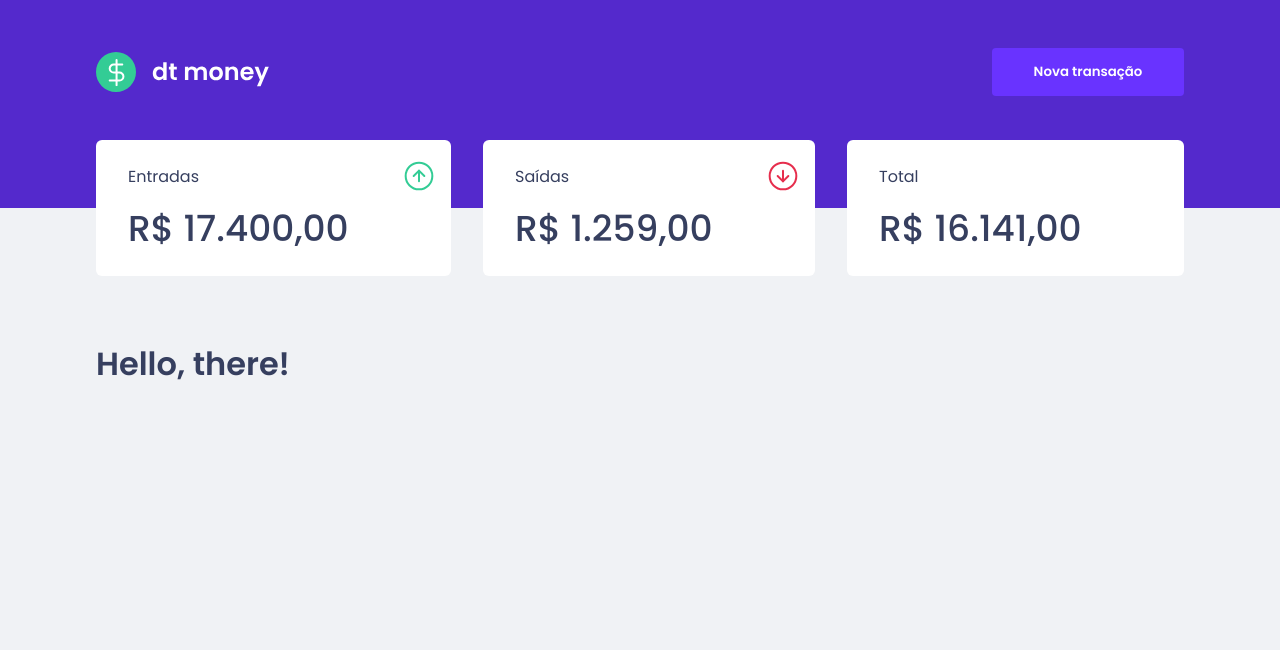
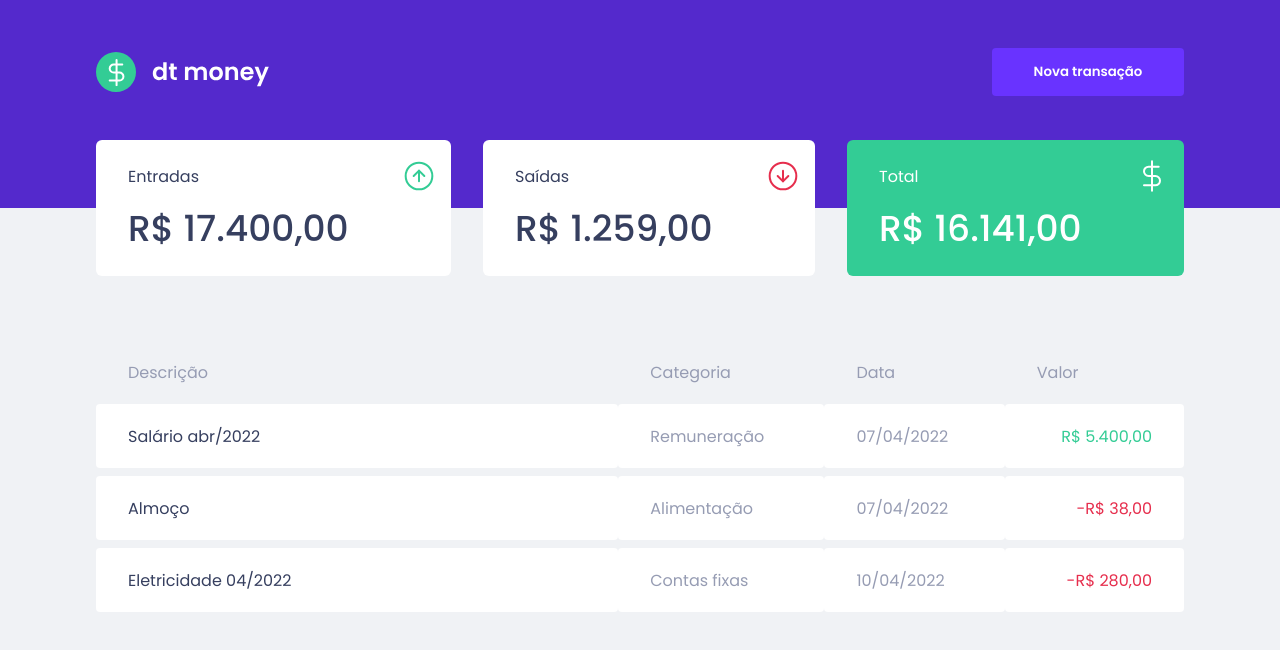
Before and after one commit to juliolmuller/ignite-dt-money, a React (Vite) app: page / in a window 1280 px wide. Shown: the top 650 px of the page. Built offline with nearby package versions, Linux system fonts and the light colour scheme.

Commit message:
feat: create component to display transactions in a list/table

```diff
--- a/src/components/Dashboard.tsx
+++ b/src/components/Dashboard.tsx
@@ -1,4 +1,5 @@
 import { SummaryCard } from '~/components/SummaryCard'
+import { TransactionsTable } from '~/components/TransactionsTable'
 import { Container, Content, Root, Summary } from '~/styles/Dashboard'
 
 
@@ -9,11 +10,16 @@ export function Dashboard() {
         <Summary>
           <SummaryCard amount={17400} icon="income" label="Entradas" />
           <SummaryCard amount={1259} icon="outcome" label="Saídas" />
-          <SummaryCard amount={16141} icon="total" label="Total" />
+          <SummaryCard
+            amount={16141}
+            highlight
+            icon="total"
+            label="Total"
+          />
         </Summary>
 
         <Content>
-          <h1>Hello, there!</h1>
+          <TransactionsTable />
         </Content>
       </Container>
     </Root>
--- a/src/components/SummaryCard.tsx
+++ b/src/components/SummaryCard.tsx
@@ -1,4 +1,5 @@
 import { Amount, Icon, Label, Root } from '~/styles/SummaryCard'
+import { currency } from '~/utils'
 
 export interface SummaryCardProps {
   amount: number
@@ -13,16 +14,11 @@ export function SummaryCard({
   icon,
   label,
 }: SummaryCardProps) {
-  const formattedAmount = new Intl.NumberFormat('pt-BR', {
-    style: 'currency',
-    currency: 'BRL',
-  }).format(Math.abs(amount))
-
   return (
     <Root highlight={highlight}>
       <Icon src={`/img/${icon}.svg`} alt="summary icon" />
       <Label>{label}</Label>
-      <Amount>{formattedAmount}</Amount>
+      <Amount>{currency(amount)}</Amount>
     </Root>
   )
 }
--- /dev/null
+++ b/src/components/TransactionsTable.tsx
@@ -0,0 +1,62 @@
+import {
+  Root,
+  Table,
+  TableBody,
+  TableCell,
+  TableHeader,
+  TableRow,
+} from '~/styles/TransactionsTable'
+import { currency } from '~/utils'
+
+export function TransactionsTable() {
+  const transactions = [
+    {
+      id: 1,
+      title: 'Salário abr/2022',
+      category: 'Remuneração',
+      date: '07/04/2022',
+      amount: 5400,
+    },
+    {
+      id: 2,
+      title: 'Almoço',
+      category: 'Alimentação',
+      date: '07/04/2022',
+      amount: -38,
+    },
+    {
+      id: 3,
+      title: 'Eletricidade 04/2022',
+      category: 'Contas fixas',
+      date: '10/04/2022',
+      amount: -280,
+    },
+  ]
+
+  return (
+    <Root>
+      <Table>
+        <TableHeader>
+          <TableRow>
+            <TableCell>Descrição</TableCell>
+            <TableCell>Categoria</TableCell>
+            <TableCell>Data</TableCell>
+            <TableCell>Valor</TableCell>
+          </TableRow>
+        </TableHeader>
+        <TableBody>
+          {transactions.map((transaction) => (
+            <TableRow key={transaction.id}>
+              <TableCell>{transaction.title}</TableCell>
+              <TableCell>{transaction.category}</TableCell>
+              <TableCell>{transaction.date}</TableCell>
+              <TableCell color={transaction.amount > 0 ? 'green' : 'red'}>
+                {currency(transaction.amount)}
+              </TableCell>
+            </TableRow>
+          ))}
+        </TableBody>
+      </Table>
+    </Root>
+  )
+}
--- /dev/null
+++ b/src/styles/TransactionsTable.ts
@@ -0,0 +1,40 @@
+import styled from 'styled-components'
+
+export const Root = styled.main``
+
+export const Table = styled.table`
+  width: 100%;
+  border-collapse: separate;
+  border-spacing: 0 0.5rem;
+`
+
+export const TableHeader = styled.thead`
+  & > tr {
+    height: 3rem;
+  }
+`
+
+export const TableBody = styled.tbody`
+  & > tr {
+    height: 4rem;
+    background-color: var(--white);
+
+    & > td:first-child {
+      width: 48%;
+      color: var(--font-title);
+    }
+
+    & > td:last-child {
+      text-align: right;
+    }
+  }
+`
+
+export const TableRow = styled.tr``
+
+export const TableCell = styled.td<{ color?: 'green' | 'red' }>`
+  border-radius: 4px;
+  padding: 0.5rem 2rem;
+  color: var(--${({ color }) => color ?? 'font-body'});
+  vertical-align: middle;
+`
--- /dev/null
+++ b/src/utils/data-format.ts
@@ -0,0 +1,7 @@
+
+export function currency(value: number) {
+  return new Intl.NumberFormat('pt-BR', {
+    currency: 'BRL',
+    style: 'currency',
+  }).format(value)
+}
--- /dev/null
+++ b/src/utils/index.ts
@@ -0,0 +1 @@
+export * from './data-format'
```
